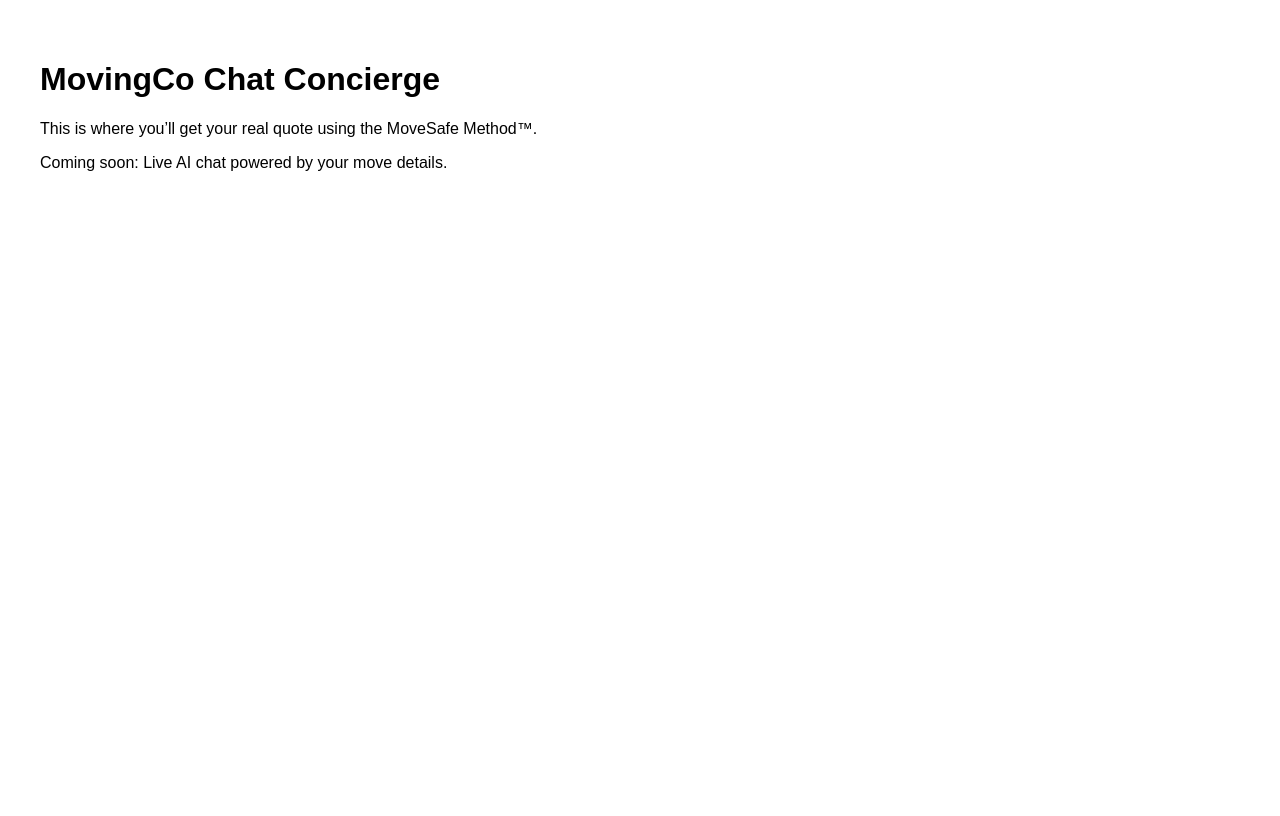
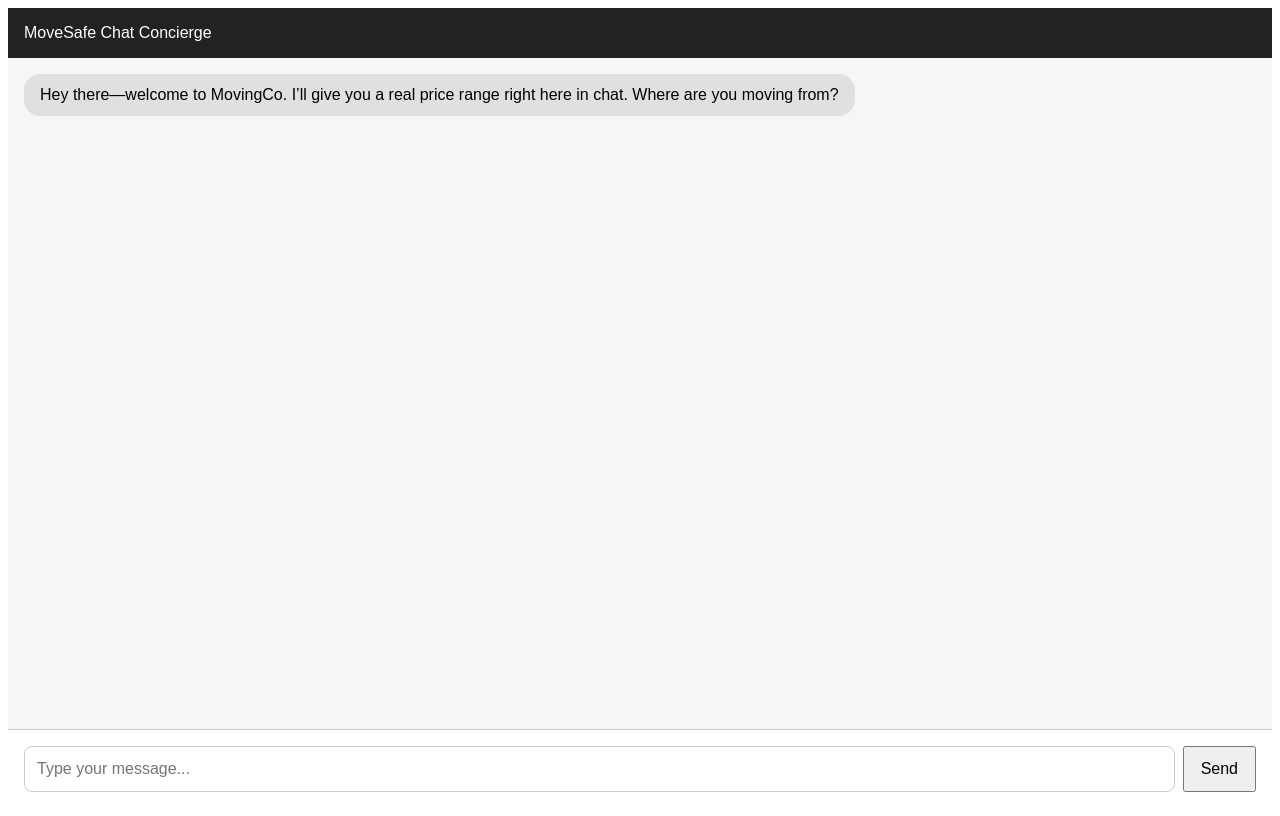
Before and after one commit to Trent2000Steel/MovingCo-ai, a Next.js app: page /chat in a window 1280 px wide. Built offline with nearby package versions, Linux system fonts and the light colour scheme.

Commit message:
Update chat.js

```diff
--- a/pages/chat.js
+++ b/pages/chat.js
@@ -1,9 +1,43 @@
+import { useState } from 'react';
+
 export default function Chat() {
+  const [messages, setMessages] = useState([
+    { role: 'bot', text: 'Hey there—welcome to MovingCo. I’ll give you a real price range right here in chat. Where are you moving from?' }
+  ]);
+  const [input, setInput] = useState('');
+
+  const handleSend = () => {
+    if (!input.trim()) return;
+    setMessages([...messages, { role: 'user', text: input }, { role: 'bot', text: 'Thanks! What city are you moving to?' }]);
+    setInput('');
+  };
+
   return (
-    <main style={{ padding: '2rem', fontFamily: 'sans-serif' }}>
-      <h1>MovingCo Chat Concierge</h1>
-      <p>This is where you’ll get your real quote using the MoveSafe Method™.</p>
-      <p>Coming soon: Live AI chat powered by your move details.</p>
+    <main style={{ fontFamily: 'sans-serif', height: '100vh', display: 'flex', flexDirection: 'column' }}>
+      <header style={{ padding: '1rem', background: '#222', color: '#fff' }}>
+        MoveSafe Chat Concierge
+      </header>
+      <div style={{ flex: 1, overflowY: 'auto', padding: '1rem', background: '#f6f6f6' }}>
+        {messages.map((msg, i) => (
+          <div key={i} style={{ marginBottom: '1rem', textAlign: msg.role === 'bot' ? 'left' : 'right' }}>
+            <div style={{ display: 'inline-block', padding: '0.75rem 1rem', borderRadius: '1rem', background: msg.role === 'bot' ? '#e0e0e0' : '#d1eaff' }}>
+              {msg.text}
+            </div>
+          </div>
+        ))}
+      </div>
+      <footer style={{ display: 'flex', padding: '1rem', background: '#fff', borderTop: '1px solid #ccc' }}>
+        <input
+          value={input}
+          onChange={(e) => setInput(e.target.value)}
+          onKeyDown={(e) => e.key === 'Enter' && handleSend()}
+          placeholder="Type your message..."
+          style={{ flex: 1, padding: '0.75rem', fontSize: '1rem', borderRadius: '8px', border: '1px solid #ccc' }}
+        />
+        <button onClick={handleSend} style={{ marginLeft: '0.5rem', padding: '0.75rem 1rem', fontSize: '1rem' }}>
+          Send
+        </button>
+      </footer>
     </main>
   );
 }
```
